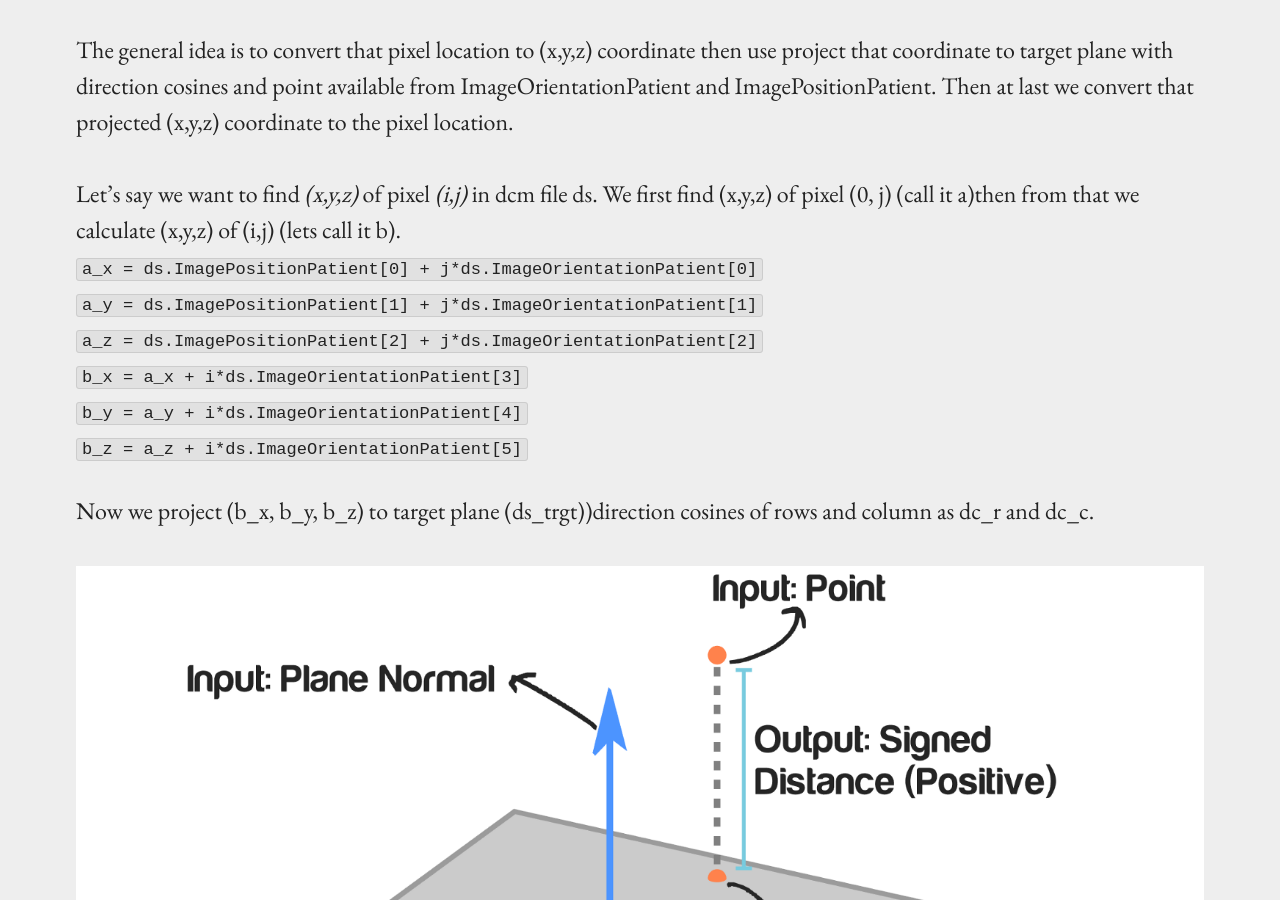
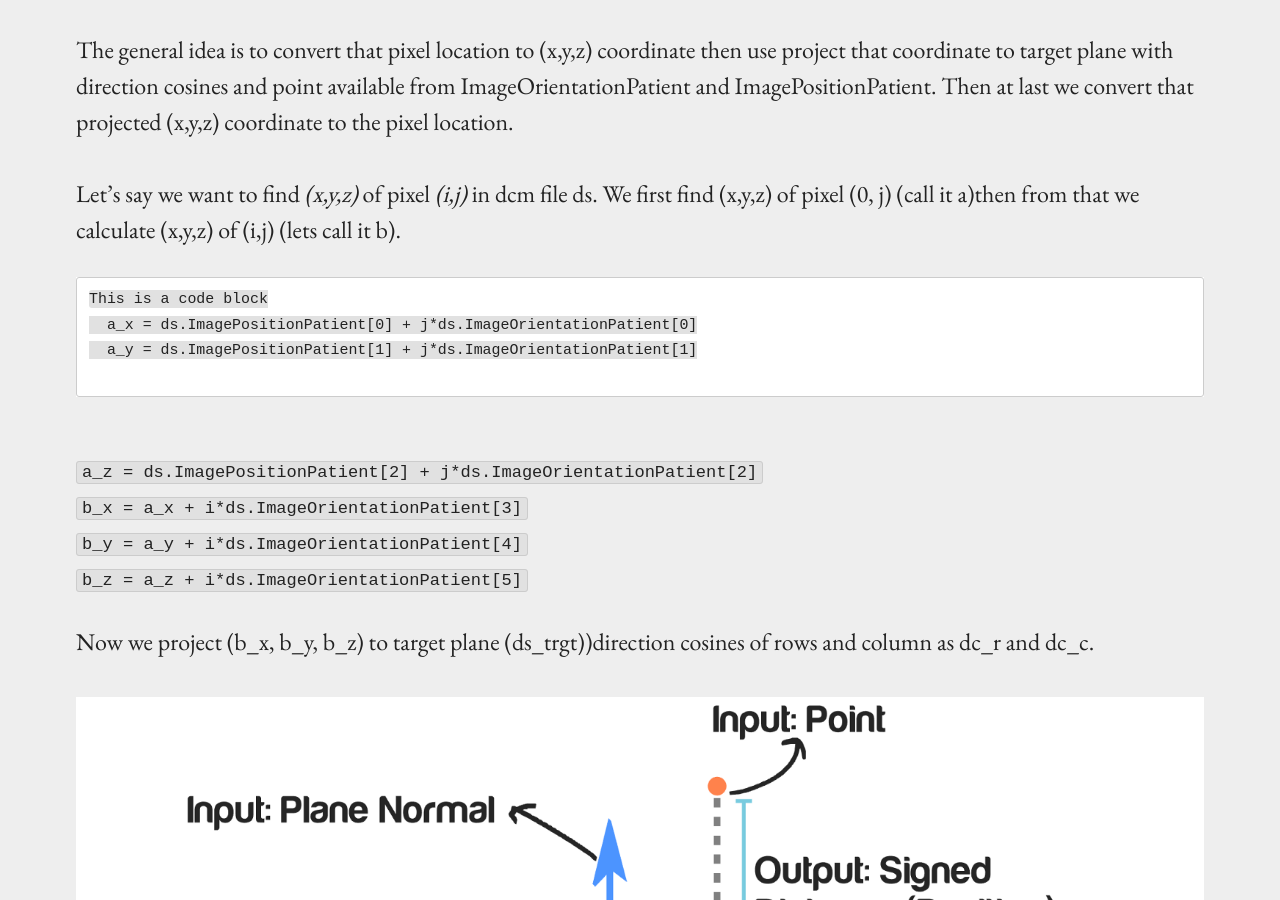
Before and after one commit to BadrinathS/BadrinathS.github.io, a Jekyll site: the page built from _posts/2019-02-15-Understanding-MRI-scans.md, in a window 1280 px wide and 900 px high, scrolled down 3515 px. Built offline with Jekyll 4.4.1, drawn with Linux system fonts in a browser that asks for light colours; comment, search, counter and statistics services are not loaded.

Commit message:
Update 2019-02-15-Understanding-MRI-scans.md

````diff
--- a/_posts/2019-02-15-Understanding-MRI-scans.md
+++ b/_posts/2019-02-15-Understanding-MRI-scans.md
@@ -60,13 +60,13 @@ The general idea is to convert that pixel location to (x,y,z) coordinate then us
 <br>
 Let’s say we want to find <i>(x,y,z)</i> of pixel <i>(i,j)</i> in dcm file ds. We first find (x,y,z) of pixel (0, j) (call it a)then from that we calculate (x,y,z) of (i,j) (lets call it b).
 <br>
-<code>
+
+```
+This is a code block
   a_x = ds.ImagePositionPatient[0] + j*ds.ImageOrientationPatient[0]
-</code>
-<br>
-<code>
   a_y = ds.ImagePositionPatient[1] + j*ds.ImageOrientationPatient[1]
-</code>
+
+```
 <br>
 <code>
   a_z = ds.ImagePositionPatient[2] + j*ds.ImageOrientationPatient[2]
````
